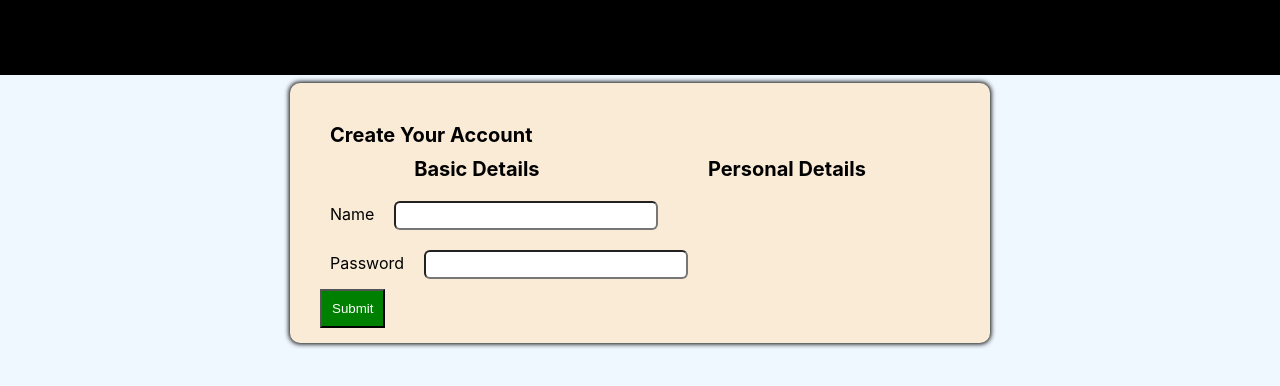
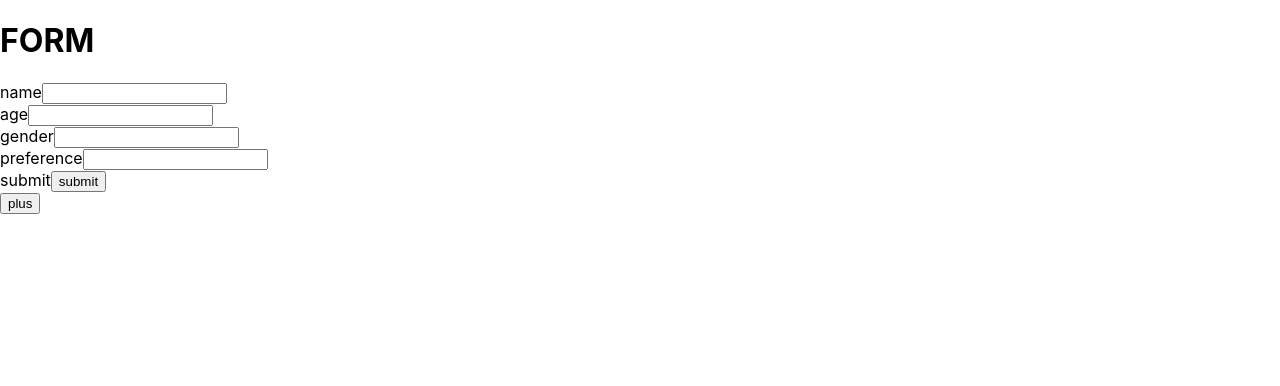
Before and after one commit to Sudeep8708/Book-My-Rail, a React (Create React App) app in the folder rail-app/: page / in a window 1280 px wide. Shown: the top 386 px of the page. Built offline with nearby package versions, Linux system fonts and the light colour scheme.

Commit message:
Added Booking facility for multiple passengers

```diff
--- a/rail-app/src/App.js
+++ b/rail-app/src/App.js
@@ -10,7 +10,6 @@ function App() {
   const [password, setPassword] = useState("");
 
   const onChangeName = (e) => {
-
       setName(e.target.value);
         console.log(name);
   }
@@ -26,7 +25,7 @@ function App() {
       'password' : password
     }
 
-    addValues(obj).then( ()=>{console.log("THe Request made to create was Resolved!")});
+    addValues(obj).then( ()=>{console.log("The Request made to create was Resolved!")});
 
     setName("");
     setPassword("");
--- /dev/null
+++ b/rail-app/src/booking.js
@@ -0,0 +1,70 @@
+import { useState } from "react"
+import FormField from "./formfield"
+
+const Booking = () => {
+	const profile = [{
+		name: "",
+		age: 0,
+		gender: "",
+		preference: ""
+	}]
+	const [count, setCount] = useState(0)
+	const [passenger,setPassengerDetails] = useState(profile)
+
+	const handleChange = (inp) => {
+		setPassengerDetails(s => {
+			const newArr = s.slice()
+			if (inp.target.name === "name"){
+				newArr[count].name = inp.target.value
+			}
+			if (inp.target.name === "age"){
+				newArr[count].age = inp.target.value
+			}
+			if (inp.target.name === "gender"){
+				newArr[count].gender = inp.target.value
+			}
+			if (inp.target.name === "preference"){
+				newArr[count].preference = inp.target.value
+			}
+			return newArr
+		})
+	}
+
+	const addPassenger = () => {
+		setCount(count + 1)
+		setPassengerDetails(s => [...s,profile])
+	}
+
+	const submitChange = (e) => {
+		e.preventDefault()
+		console.log('Passengers Count: '  + count)
+		passenger.forEach(item => {
+			console.log(item.name + item.gender + item.age + item.preference);
+		});
+	}
+
+	return (
+		/* <FormField	type="text" value={passenger.name} onChange={handlePassenger} /> */
+		<div id="passForm">
+		<h1>FORM</h1>
+		<form onSubmit={submitChange}>
+		{
+			// console.log(typeof(passenger));
+			passenger.map((item,i) => {
+				return (
+					<div id={i}>
+					<FormField label="name" type="text" onChange={handleChange} />
+					<FormField label="age" type="number" onChange={handleChange} />
+					<FormField label="gender" type="text" onChange={handleChange} />
+					<FormField label="preference" type="text"  onChange={handleChange} />
+					</div>
+				);
+			})
+		}
+		<FormField label="submit" type="submit" value="submit" onChange={submitChange} />
+		</form>
+		<button onClick={addPassenger} > plus </button>
+		</div>
+	)
+}
+export default Booking
--- a/rail-app/src/formfield.js
+++ b/rail-app/src/formfield.js
@@ -4,7 +4,8 @@ const FormField = ({label, type, value, onChange}) => {
     return (
         <>
         <label>{label}</label>
-        <input type={type} value={value} onChange={onChange} />
+        <input name={label} type={type} value={value} onChange={onChange} />
+        <br/>
         </>
     )
 }
--- a/rail-app/src/index.js
+++ b/rail-app/src/index.js
@@ -1,13 +1,14 @@
 import React from 'react';
 import ReactDOM from 'react-dom/client';
 import './index.css';
-import App from './App';
+// import App from './App';
 import reportWebVitals from './reportWebVitals';
+import Book from "./booking"
 
 const root = ReactDOM.createRoot(document.getElementById('root'));
 root.render(
   <React.StrictMode>
-    <App />
+    <Book />
   </React.StrictMode>
 );
 
```
Also changed, not shown: 1 other file (tests, documents, lock files or other folders).
